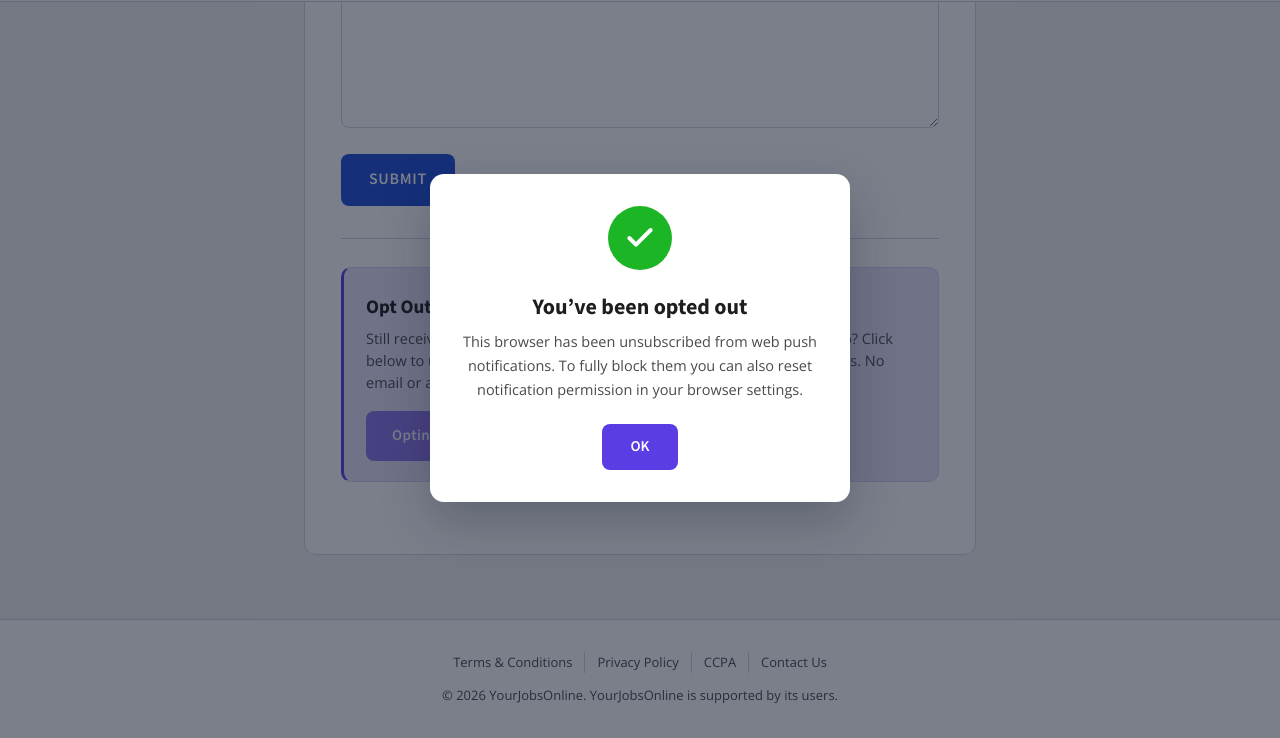
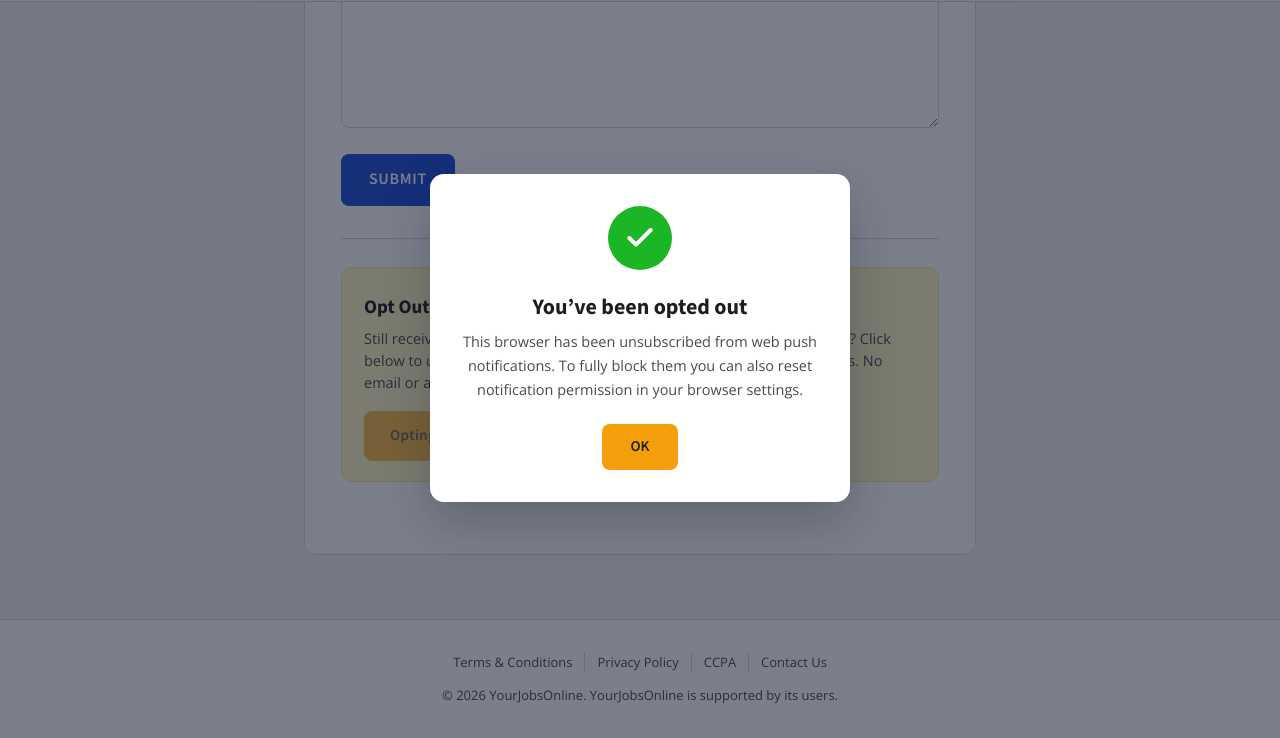
Before and after one commit to wblacklock-pushnami/find.yourjobsonline.com_contact, a plain HTML site: page index.html in a window 1280 px wide. Both pictures are taken after a click on the button "Opt Out of Web Push". Shown: the part 537-1275 px from the top of the page. Drawn offline with nearby package versions, Linux system fonts and the light colour scheme.

Commit message:
Restyle Opt Out of Web Push box: yellow notice with amber button
Pale-yellow notice background (#fef9c3) + amber border (#fde68a), amber button (#f59e0b) with near-black text for strong contrast (7.76:1). Keeps the uniform thin border (no left accent bar).

Co-Authored-By: Claude Opus 4.8 <noreply@anthropic.com>

```diff
--- a/index.html
+++ b/index.html
@@ -347,9 +347,8 @@
         <style>
           .pn-optout { margin-top: 32px; padding-top: 28px; border-top: 1px solid var(--line); }
           .pn-optout__box {
-            background: var(--purple-tint);
-            border: 1px solid #d7d0f5;
-            border-left: 3px solid var(--push-purple);
+            background: #fef9c3;
+            border: 1px solid #fde68a;
             border-radius: 10px;
             padding: 20px 22px;
           }
@@ -358,13 +357,13 @@
           .pn-optout__btn {
             display: inline-flex; align-items: center; justify-content: center;
             height: 50px; padding: 0 26px;
-            background: var(--push-purple); color: #fff;
+            background: #f59e0b; color: var(--ink);
             border: none; border-radius: 8px;
             font-family: 'Mada', sans-serif; font-size: 15px; font-weight: 600;
             letter-spacing: 0.03em; cursor: pointer; transition: background 0.15s;
           }
-          .pn-optout__btn:hover { background: var(--dark-purple); }
-          .pn-optout__btn:focus-visible { outline: 2px solid var(--push-purple); outline-offset: 2px; }
+          .pn-optout__btn:hover { background: #d97706; }
+          .pn-optout__btn:focus-visible { outline: 2px solid #b45309; outline-offset: 2px; }
           .pn-optout__btn[disabled] { opacity: 0.65; cursor: default; }
 
           .pn-modal { position: fixed; inset: 0; z-index: 1000; display: none; }
@@ -386,12 +385,12 @@
           .pn-modal__ok {
             display: inline-flex; align-items: center; justify-content: center;
             height: 46px; padding: 0 28px;
-            background: var(--push-purple); color: #fff;
+            background: #f59e0b; color: var(--ink);
             border: none; border-radius: 8px;
             font-family: 'Mada', sans-serif; font-size: 15px; font-weight: 600; cursor: pointer;
           }
-          .pn-modal__ok:hover { background: var(--dark-purple); }
-          .pn-modal__ok:focus-visible { outline: 2px solid var(--push-purple); outline-offset: 2px; }
+          .pn-modal__ok:hover { background: #d97706; }
+          .pn-modal__ok:focus-visible { outline: 2px solid #b45309; outline-offset: 2px; }
         </style>
         <section class="pn-optout" aria-labelledby="pn-optout-title">
           <div class="pn-optout__box">
```
